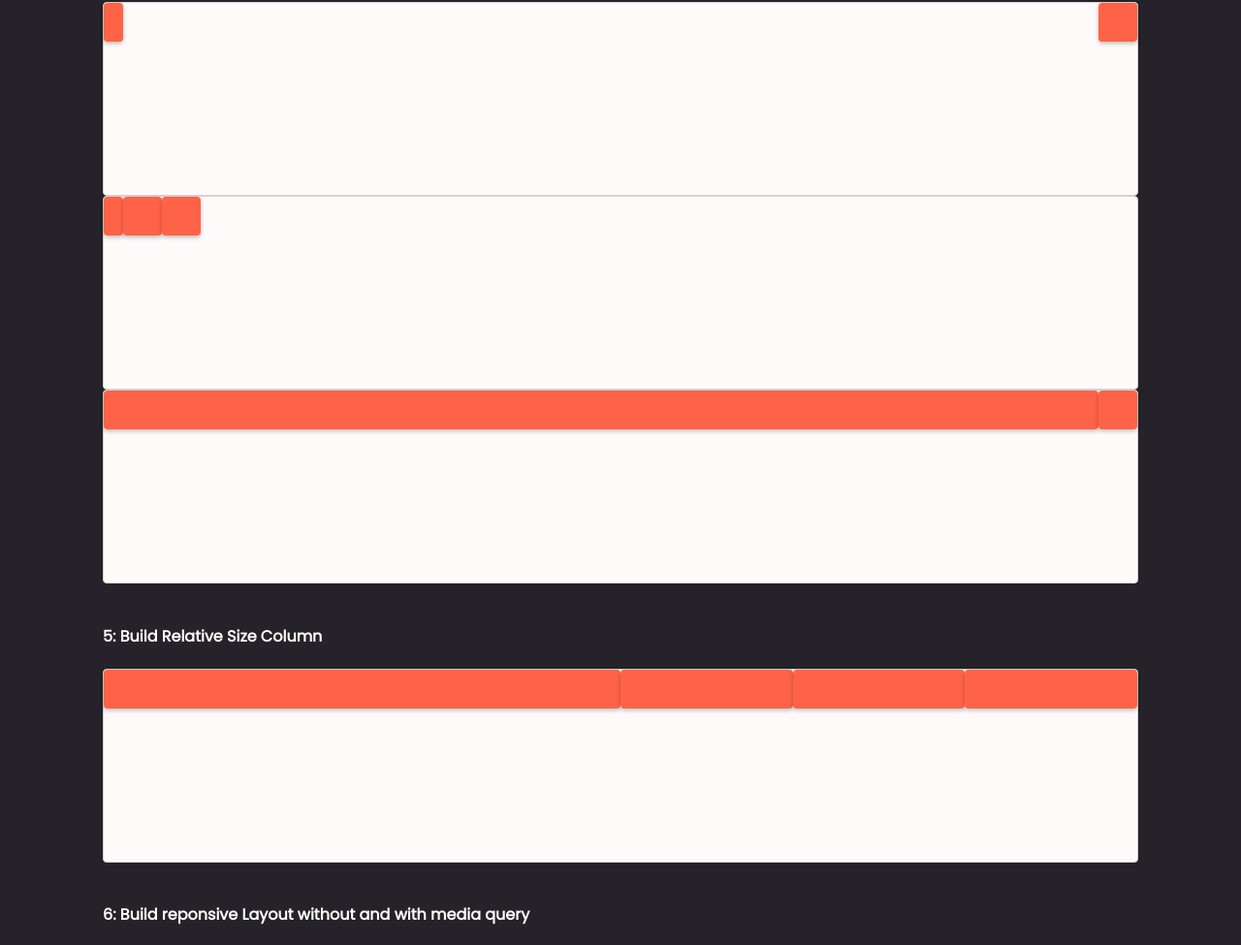
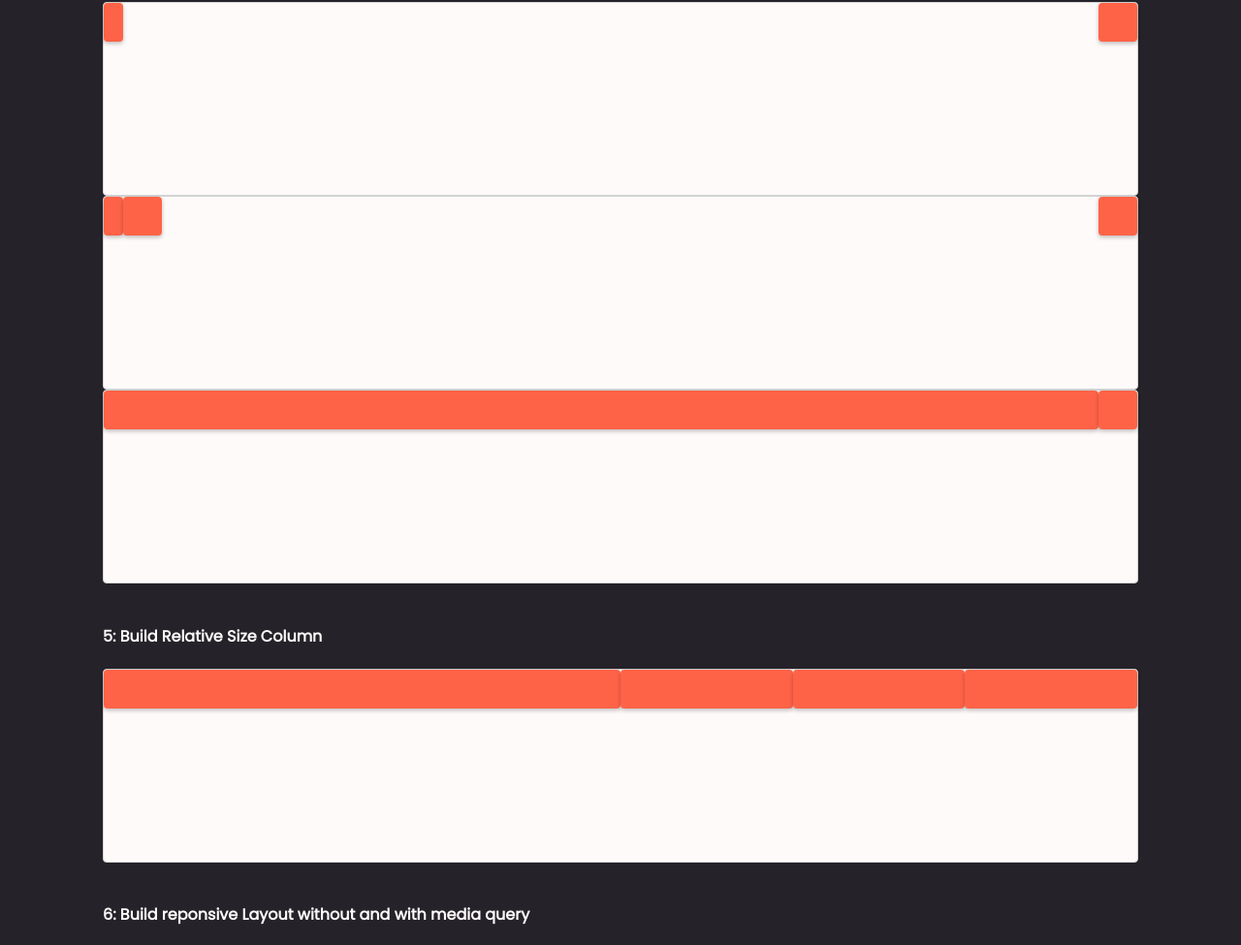
Before and after one commit to Jacquescode/Flexbox-tutorial-main, a plain HTML site: page index.html in a window 1280 px wide. Shown: the part 992-1967 px from the top of the page at 97% size. Drawn offline with Linux system fonts and the light colour scheme.

Commit message:
Update index.html

```diff
--- a/index.html
+++ b/index.html
@@ -54,6 +54,8 @@
           <div class="item sm"></div>
 
           <div class="item"></div>
+
+          <div class="space"></div>
 
           <div class="item"></div>
         </div>
```
